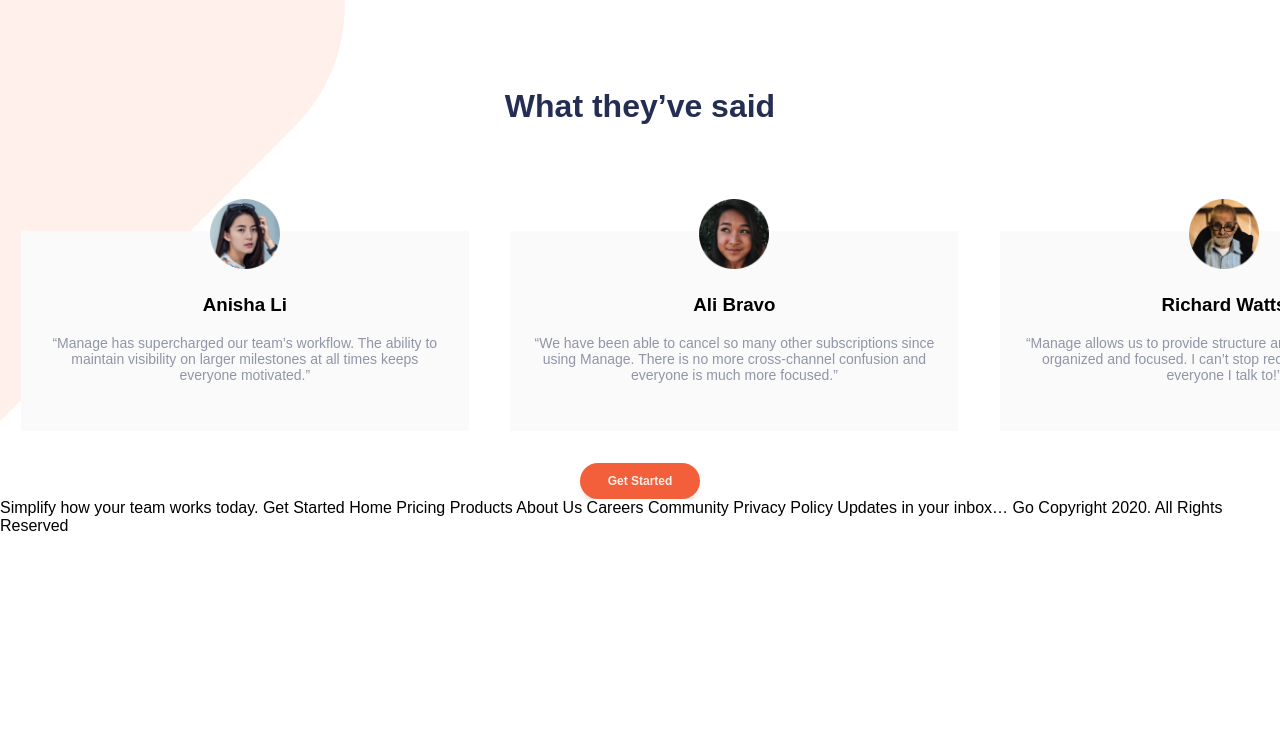
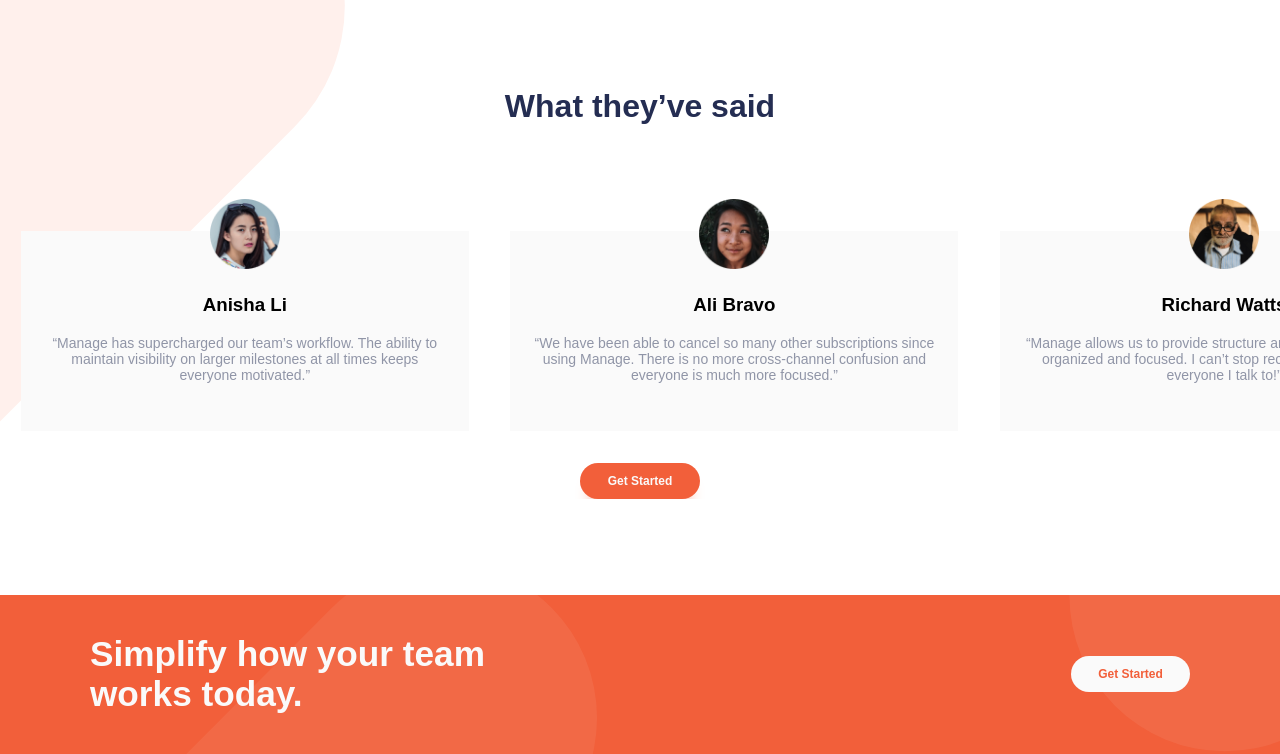
Before and after one commit to anarsafar/manage-landing-page, a plain HTML site: page index.html in a window 1280 px wide. Shown: the part 957-1711 px from the top of the page. Before the commit the page ends 1492 px from the top, so only its background shows below. Drawn offline with Linux system fonts and the light colour scheme; a web font is replaced by a local one.

Commit message:
added simplify section and styles

```diff
--- a/index.html
+++ b/index.html
@@ -158,10 +158,16 @@
         </div>
         <button class="btn-orange">Get Started</button>
       </section>
+      <!--Simplify-->
+      <section class="simplify">
+        <div class="container flex-horizontal">
+          <div class="text"><h1>Simplify how your team works today.</h1></div>
+          <button class="btn-white">Get Started</button>
+        </div>
+      </section>
     </main>
-    Simplify how your team works today. Get Started Home Pricing Products About
-    Us Careers Community Privacy Policy Updates in your inbox… Go Copyright
-    2020. All Rights Reserved
+    <!-- Home Pricing Products About Us Careers Community Privacy Policy
+    Updates in your inbox… Go Copyright 2020. All Rights Reserved -->
     <script src="./js/app.js"></script>
   </body>
 </html>
--- /dev/null
+++ b/sass/_simplify.scss
@@ -0,0 +1,15 @@
+.simplify {
+  background: url("../images/bg-simplify-section-desktop.svg") 7rem -8rem no-repeat $bright-red;
+  color: $very-light-gray;
+  padding: 10px 0;
+  margin-top: 6rem;
+  .container {
+    .text {
+      h1 {
+        font-size: 2.2rem;
+        width: 70%;
+        line-height: 2.5rem;
+      }
+    }
+  }
+}
--- a/sass/_utilities.scss
+++ b/sass/_utilities.scss
@@ -86,14 +86,17 @@ ul{
 .btn-orange{
     @include button();
     background: $bright-red;
-    color: $very-pale-red;
+    color: $very-light-gray;
     box-shadow: 0px 14px 16px -12px $bright-red;
 }
 
 .btn-white{
     @include button();
-    background: #fff;
-    color: transparent;
+    background: $very-light-gray;
+    color: $bright-red;
+    &:hover{
+        filter: opacity(1) brightness(170%);
+    }
 }
 
 .btn-go{
--- a/sass/main.scss
+++ b/sass/main.scss
@@ -3,3 +3,4 @@
 @import "headerIntro";
 @import "different";
 @import "testimonials";
+@import "simplify";
```
Also changed, not shown: css/main.css, 1 other file.
